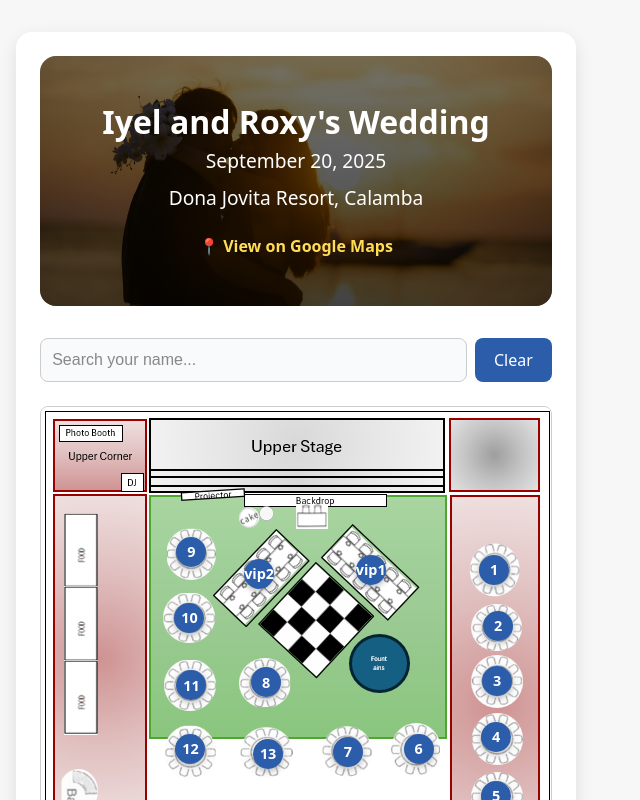
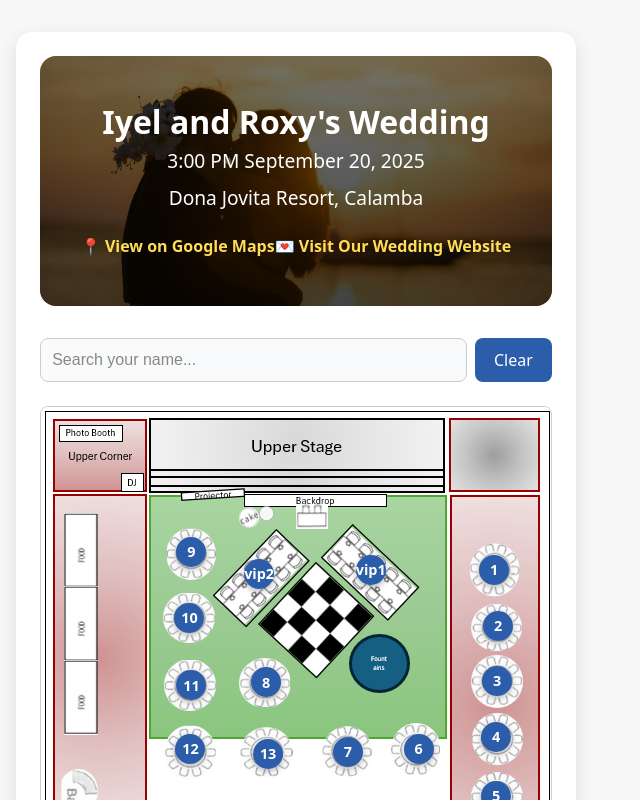
Before and after one commit to iyelrodriguez/wedding-seat-finderv2, a React (Vite) app: page / in a window 1280 px wide. Shown: the top 800 px of the page, without its empty margins (0-640 px from the left). Built offline with nearby package versions, Linux system fonts and the light colour scheme.

Commit message:
wedding website added

```diff
--- a/src/App.jsx
+++ b/src/App.jsx
@@ -140,14 +140,25 @@ function App() {
         <div className="hero">
         <div className="hero-content">
   <h1>Iyel and Roxy's Wedding</h1>
-            <h2>September 20, 2025</h2>
+  <h2>3:00 PM September 20, 2025</h2>
   <h2>Dona Jovita Resort, Calamba</h2>
+
   <a
     href="https://maps.app.goo.gl/2zrg8VGxCGa6CBF8A"
     target="_blank"
     rel="noopener noreferrer"
+    className="block mt-2"
   >
     📍 View on Google Maps
+  </a>
+
+  <a
+    href="https://iyelandroxyweddinginvitation.my.canva.site/i-r"
+    target="_blank"
+    rel="noopener noreferrer"
+    className="block mt-2"
+  >
+    💌 Visit Our Wedding Website
   </a>
 </div>
         </div>
```
Lines whose indentation alone changed are shown as unchanged.
